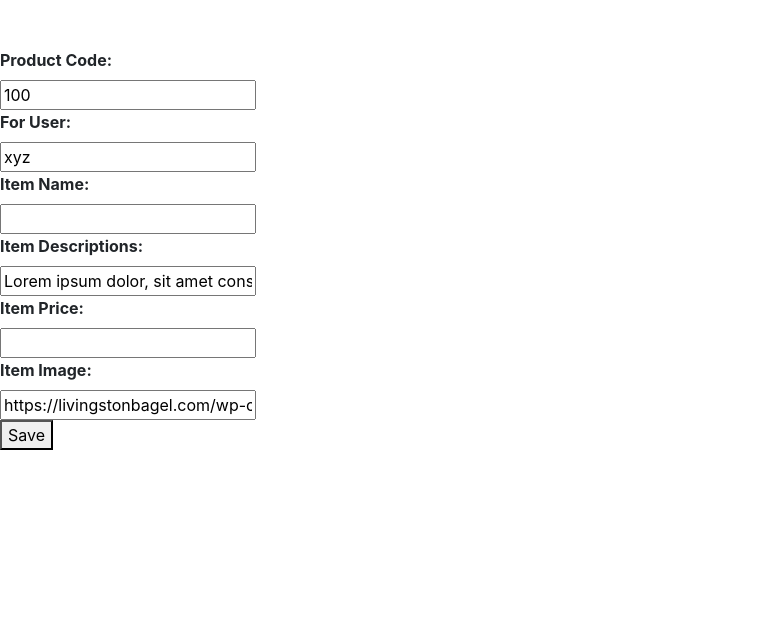
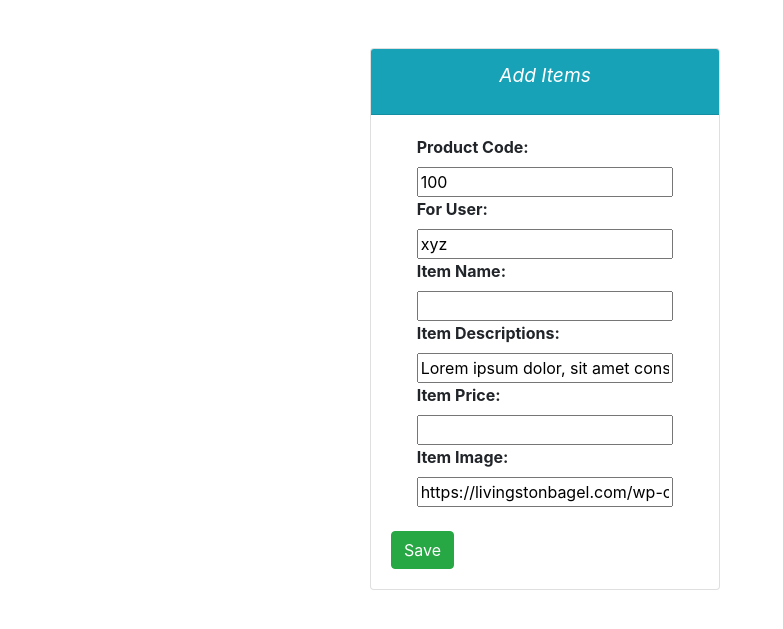
Before and after one commit to Brij123987/brijesh_django, a Django app: page /food/add/ in a window 1280 px wide. Shown: the part 74-703 px from the top of the page, without its empty margins (0-783 px from the left). Run offline with Django 4.2, Linux system fonts and the light colour scheme.

Commit message:
commit:65

```diff
--- a/mysite/food/templates/food/item-form.html
+++ b/mysite/food/templates/food/item-form.html
@@ -9,32 +9,51 @@
 </head>
 <body>
   {% block body %}
+
+
+  <div class="container">
+    <div class="row">
+      <div class="col-md-4 offset-md-3">
+        <div class="card">
+          <div class="card-header text-white bg-info">
+            <div class="card-title" style="text-align: center; font-size:larger; font-style:italic">
+              Add Items
+            </div>
+          </div>
+          <div class="card-body">
             <form method="POST" action="">
               {% csrf_token %}
 
-    <label><b>Product Code: </b></label><br>
-    {{ form.prod_code }}
+              <label class="offset-md-1"><b>Product Code: </b></label><br>
+              <span class="offset-md-1">{{ form.prod_code }} </span>
+
+              <label class="offset-md-1"><b>For User: </b></label><br>
+               <span class="offset-md-1">{{ form.for_user }}</span>
+
+              <label class="offset-md-1"><b>Item Name: </b></label><br>
+              <span class="offset-md-1">{{ form.item_name }} </span>
+
+              <label class="offset-md-1"><b>Item Descriptions: </b></label><br>
+              <span class="offset-md-1">{{ form.item_desc }} </span>
+
+              <label class="offset-md-1"><b>Item Price: </b></label><br>
+              <span class="offset-md-1">{{ form.items_price }} </span>
+
+              <label class="offset-md-1"><b>Item Image: </b></label><br>
+              <span class="offset-md-1">{{ form.item_image }} </span>
               <br>
-    <label><b>For User: </b></label><br>
-    {{ form.for_user }}
               <br>
-    <label><b>Item Name: </b></label><br>
-    {{ form.item_name }}
-    <br>
-    <label><b>Item Descriptions: </b></label><br>
-    {{ form.item_desc }}
-    <br>
-    <label><b>Item Price: </b></label><br>
-    {{ form.items_price }}
-    <br>
-    <label><b>Item Image: </b></label><br>
-    {{ form.item_image }}
-    <br>
-    <button type="submit">
+              <button type="submit" class="btn btn-success">
                 Save
               </button>
             </form>
+          </div>
+        </div>
+      </div>
+    </div>
+  </div>
 
+<br><br><br>
   {% endblock %}
 </body>
 </html>
--- a/mysite/users/templates/users/register.html
+++ b/mysite/users/templates/users/register.html
@@ -16,7 +16,7 @@
         <div class="card">
           <div class="card-header text-white bg-info">
             <div class="card-title" style="text-align: center; font-size:larger; font-style:italic">
-              Login
+              Register
             </div>
           </div>
           <div class="card-body">
```
Also changed, not shown: mysite/users/templates/users/profile.html (+30 -4 lines), mysite/db.sqlite3. Lines whose indentation alone changed are shown as unchanged.
